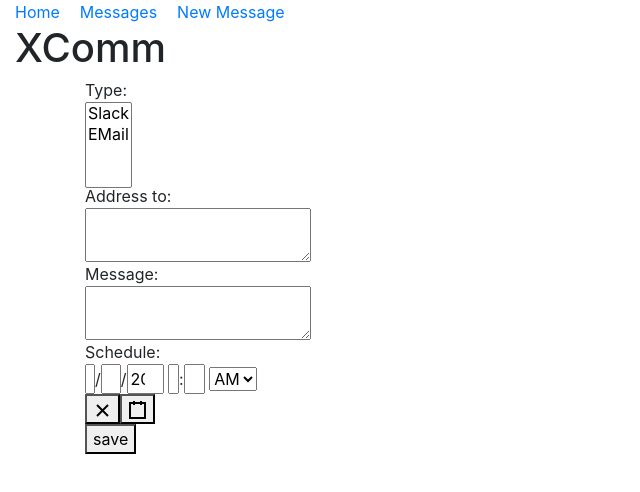
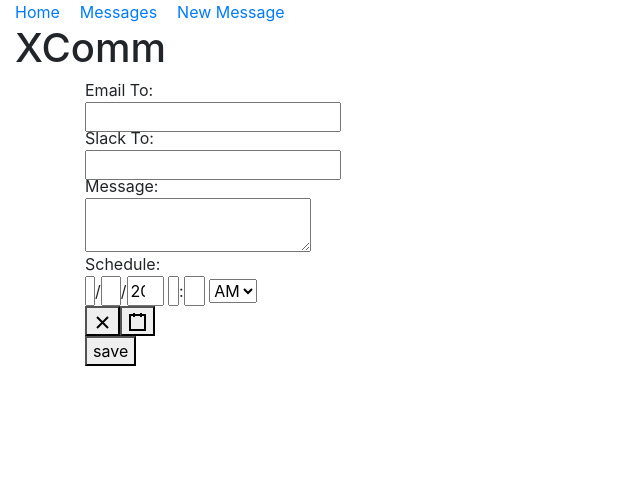
Before and after one commit to ecimionatto/x-comm-dashboard, a React (Create React App) app: page /newMessage in a window 1280 px wide. Shown: the top 492 px of the page, without its empty margins (0-640 px from the left). Built offline with nearby package versions, Linux system fonts and the light colour scheme.

Commit message:
email + slack validation

```diff
--- a/src/components/Messages.js
+++ b/src/components/Messages.js
@@ -35,8 +35,8 @@ class Messages extends Component {
                             <div className="card-body">
                                 <h5 className="card-title">{c.id}</h5>
                                 <p className="card-text">{c.scheduledTime}</p>
-                                <p className="card-text">{c.types}</p>
-                                <p className="card-text">{c.address}</p>
+                                <p className="card-text">emailTo: {c.emailTo}</p>
+                                <p className="card-text">slackTo: {c.slackTo}</p>
                                 <p className="card-text">{c.message}</p>
                             </div>
                         </div>
--- a/src/components/NewMessage.js
+++ b/src/components/NewMessage.js
@@ -9,9 +9,33 @@ class NewMessage extends Component {
     constructor(props) {
         super(props);
         this.state = {
-            scheduledTime: new Date()
+            scheduledTime: new Date(),
+            emailToRequired: true,
+            slackToRequired: true
         };
         this.dateChange = this.dateChange.bind(this);
+        this.handleEmailToChange = this.handleEmailToChange.bind(this);
+        this.handleSlackToChange = this.handleSlackToChange.bind(this);
+    }
+
+    handleEmailToChange(event) {
+        if (event.target.value.length > 0) {
+            this.setState({slackToRequired: false})
+            this.setState({emailToRequired: true})
+        } else {
+            this.setState({slackToRequired: true})
+            this.setState({emailToToRequired: true})
+        }
+    }
+
+    handleSlackToChange(event) {
+        if (event.target.value.length > 0) {
+            this.setState({slackToRequired: true})
+            this.setState({emailToRequired: false})
+        } else {
+            this.setState({slackToRequired: true})
+            this.setState({emailToToRequired: true})
+        }
     }
 
     dateChange(date) {
@@ -22,14 +46,6 @@ class NewMessage extends Component {
 
     handleSubmit(event) {
         event.preventDefault();
-
-        var value = [];
-        for (var i = 0, l = event.target.type.length; i < l; i++) {
-            if (event.target.type[i].selected) {
-                value.push(event.target.type[i].value);
-            }
-        }
-
         fetch(API + DEFAULT_QUERY, {
             crossDomain: true,
             method: 'POST',
@@ -40,8 +56,8 @@ class NewMessage extends Component {
 
             body: JSON.stringify({
                 message: event.target.message.value,
-                address: event.target.address.value,
-                types: value,
+                emailTo: event.target.emailTo.value,
+                slackTo: event.target.slackTo.value,
                 scheduledTime: event.target.scheduledTime.value
             })
         });
@@ -53,13 +69,15 @@ class NewMessage extends Component {
         return (
             <form onSubmit={this.handleSubmit}>
                 <div className="container">
-                    <p className="card-subtitle">Type:</p>
-                    <select multiple className="card-text" id="type" name="type" required>
-                        <option value="SLACK">Slack</option>
-                        <option value="EMAIL">EMail</option>
-                    </select>
-                    <p className="card-subtitle">Address to:</p>
-                    <textarea className="card-text" id="address" name="address" type="text" required/>
+                    <p className="card-subtitle">Email To:</p>
+                    <input className="card-text" id="emailTo" onChange={this.handleEmailToChange} name="emailTo"
+                           type="email"
+                           required={(this.state.emailToRequired)}/>
+
+                    <p className="card-subtitle">Slack To:</p>
+                    <input className="card-text" id="slackTo" onChange={this.handleSlackToChange} name="slackTo"
+                           type="text"
+                           required={(this.state.slackToRequired)}/>
 
                     <p className="card-subtitle">Message:</p>
                     <textarea id="message" name="message" type="text" required/>
```
